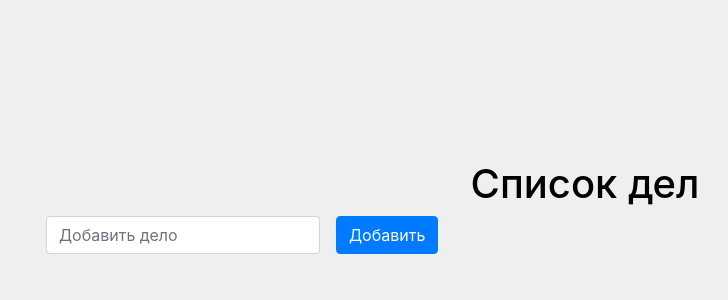
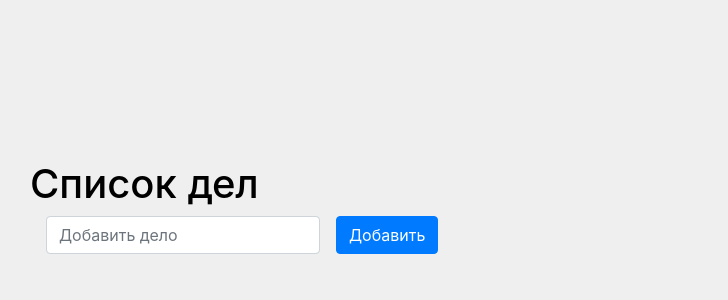
Before and after one commit to Arthur0403/node.js-27.10, a Node server app: page / in a window 1280 px wide. Shown: the top 300 px of the page, without its empty margins (55-783 px from the left). Run offline with Node 20, Linux system fonts and the light colour scheme; data that the repository does not hold is empty; some libraries are stand-ins or nearby versions.

Commit message:
css edit

```diff
--- a/Lukyanov_Dmitry/HW-5/views/index.ejs
+++ b/Lukyanov_Dmitry/HW-5/views/index.ejs
@@ -8,7 +8,7 @@
     <main>
         <div class="container">
             <row>
-                <h1 class="text-center">Список дел</h1>
+                <h1 class="text-left">Список дел</h1>
                 <form class="form-inline" action="/add-todo" method="POST">
                     <div class="form-group mx-sm-3 mb-2">
                         <input type="text" class="form-control" name="item" placeholder="Добавить дело">
```
